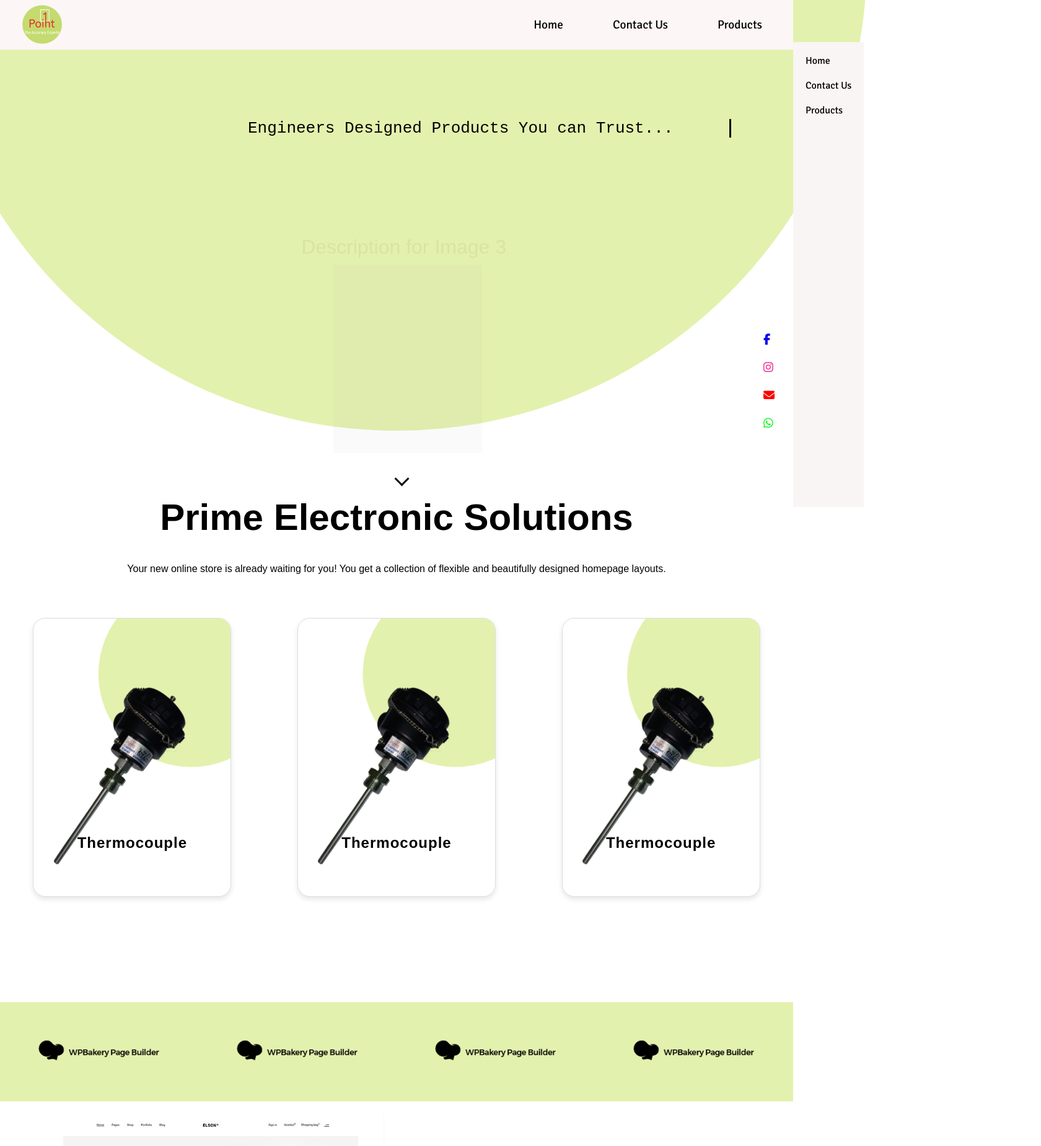
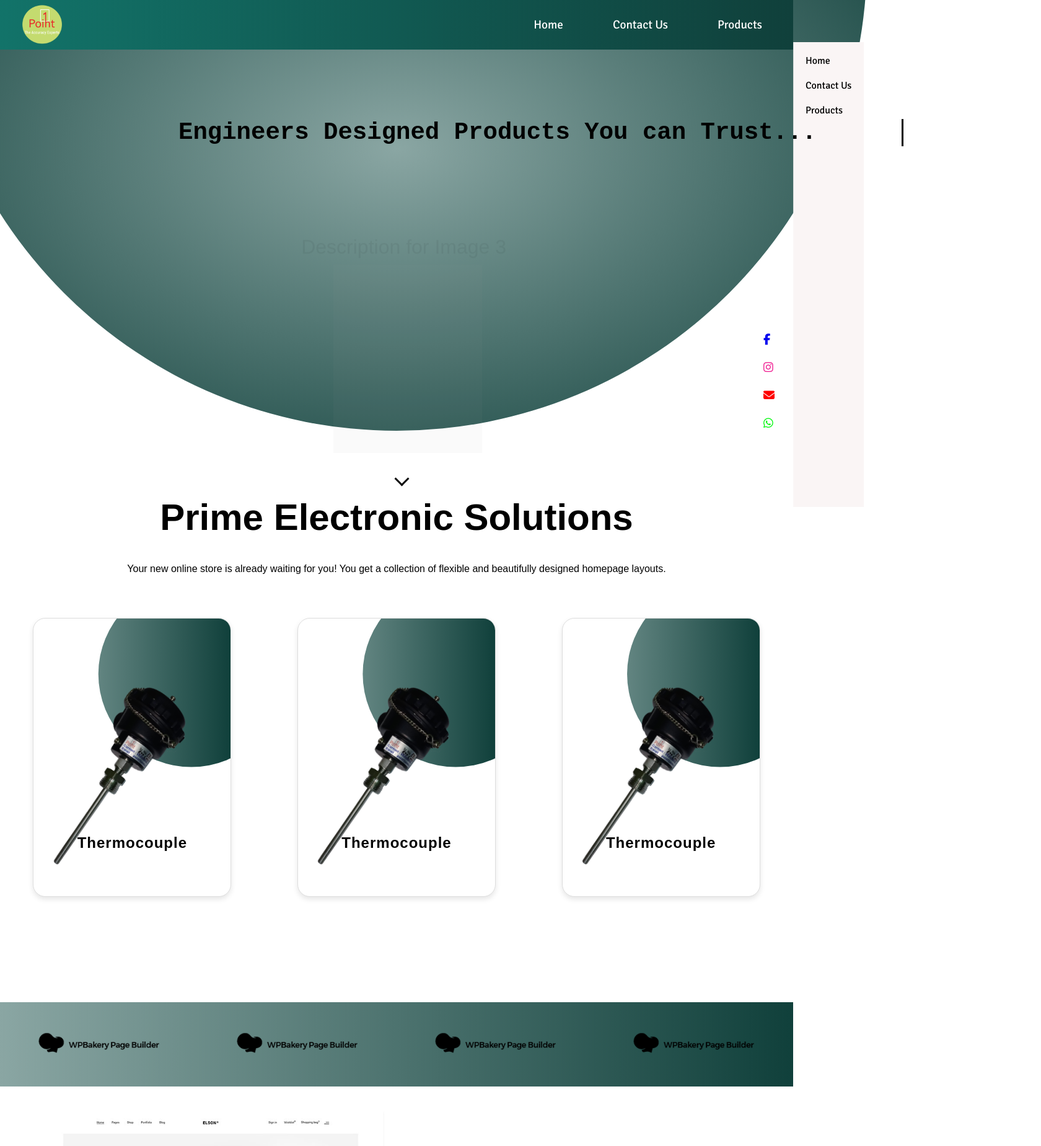
Before and after one commit to SinghUjjwal12/test24, a plain HTML site: page index.html in a window 1280 px wide. Shown: the top 1849 px of the page at 62% size, 1680 px wide, since content can reach past the window. Drawn offline with nearby package versions, Linux system fonts and the light colour scheme; grey boxes are pictures that could not be loaded.

Commit message:
color update

```diff
--- a/index.html
+++ b/index.html
@@ -60,7 +60,7 @@
         </div>
         <div class="slideshow-container">
           <div class="slide fade">
-            <img src="IMG20211230185627.png" alt="Image 1" class="image">
+            <img src="rtd.png" alt="Image 1" class="image">
             <div class="description">Description for Image 1</div>
           </div>
           <div class="slide fade">
--- a/style2.css
+++ b/style2.css
@@ -28,7 +28,8 @@ body {
 .navbar {
 
   z-index: 1000;
-  background-color: #fcf6f6;
+  /* background-color: #fcf6f6; */
+  background: linear-gradient(to right, #127369, #10403b);
   color: #fff;
   display: flex;
   justify-content: space-between;
@@ -114,7 +115,7 @@ body {
 }
 
 .nav-links-desktop li a {
-  color: #000;
+  color: #fff;
   text-decoration: none;
   position: relative;
   font-size: larger;
@@ -244,7 +245,8 @@ body {
   width: 94.875rem;
   z-index: -2;
   border-radius: 0 0 1150px 1150px;
-  background-color: rgb(227 241 174);
+  /* background-color: rgb(227 241 174); */
+  background: radial-gradient(#8aa6a3, #10403b);
   -webkit-border-radius: 0 0 1150px 1150px;
   -moz-border-radius: 0 0 1150px 1150px;
   -ms-border-radius: 0 0 1150px 1150px;
@@ -576,11 +578,13 @@ html {
 
 .companies {
   margin-top: 20vh;
-  background-color: rgb(227 241 174);
-  height: 20vh;
+  /* background-color: rgb(227 241 174); */
+  background: linear-gradient(to right, #8aa6a3, #10403b);
+  height: 17vh;
   display: flex;
+  margin-bottom: 20px;
   align-items: center;
-  z-index: 1;
+
 }
 
 .companies img {
@@ -733,17 +737,18 @@ html {
   height: 10vh;
   position: relative;
   top: 7rem;
-  left: 25rem;
+  left: 18rem;
 }
 
 .typing-demo {
   width: 50ch;
     animation: typing 3s steps(22), blink .5s step-end infinite alternate;
     white-space: nowrap;
+    font-weight: bolder;
     overflow: hidden;
     border-right: 3px solid;
     font-family: monospace;
-  font-size: 2em;
+    font-size: 3em;
     -webkit-animation: typing 3s steps(22), blink .5s step-end infinite alternate;
 }
 
@@ -870,7 +875,8 @@ html {
   left: 0;
   width: 100%;
   height: 100%;
-  background: rgb(227 241 174);
+  /* background: rgb(227 241 174); */
+  background: linear-gradient(to right, #8aa6a3, #10403b);
   clip-path: circle(150px at 80% 20%);
   transition: 0.5s ease-in-out;
 }
@@ -985,7 +991,8 @@ footer {
   width: 100%;
   position: absolute;
   /* bottom: 0; */
-  background: linear-gradient(to right, #00093c, #2d0b00);
+  /* background: linear-gradient(to right, #00093c, #2d0b00); */
+  background: linear-gradient(to right, #127369, #10403b);
   color: #fff;
   padding: 100px 0 30px;
   border-top-left-radius: 125px;
@@ -1235,14 +1242,14 @@ hr {
   font-size: 16px;
   border: none;
   border-radius: 5px;
-  background-color: #4CAF50;
+  background-color: #c4db6f;
   color: #ffffff;
   cursor: pointer;
 }
 
 .btn-pip button:hover,
 .btn-pip-lefty button:hover {
-  background-color: #3e8e41;
+  background-color: #bbdd41;
 }
 
 @media screen and (max-width: 768px) {
```
Also changed, not shown: 2 other files. Lines whose indentation alone changed are shown as unchanged.
